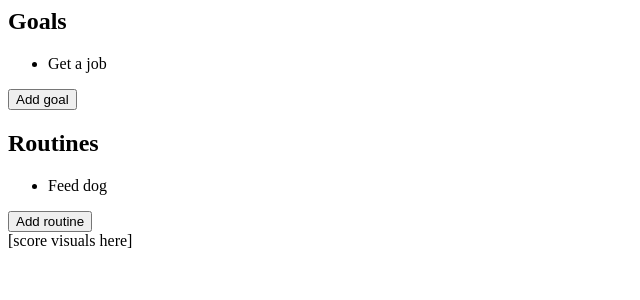
After one commit to clabe45/achievacity, a PHP site: page /app.php in a window 1280 px wide. The commit adds this page. Shown: the top 300 px of the page, without its empty margins (0-640 px from the left). Run offline with PHP 8.4, Linux system fonts and the light colour scheme.

Commit message:
Create basic front-end app structure

```diff
--- /dev/null
+++ b/app.php
@@ -0,0 +1,19 @@
+<div id="tasks">
+	<div id="goals">
+		<h2>Goals</h2>
+		<ul id="goals-list">
+			<li>Get a job</li>
+		</ul>
+		<button id="add-goal">Add goal</button>
+	</div>
+	<div id="routines">
+		<h2>Routines</h2>
+		<ul id="routines-list">
+			<li>Feed dog</li>
+		</ul>
+		<button id="add-routine">Add routine</button>
+	</div>
+</div>
+<div id="score">
+	[score visuals here]
+</div>
```
Also changed, not shown: index.php (+6 -16 lines), welcome.php (added, +12 -0 lines), README.md.
